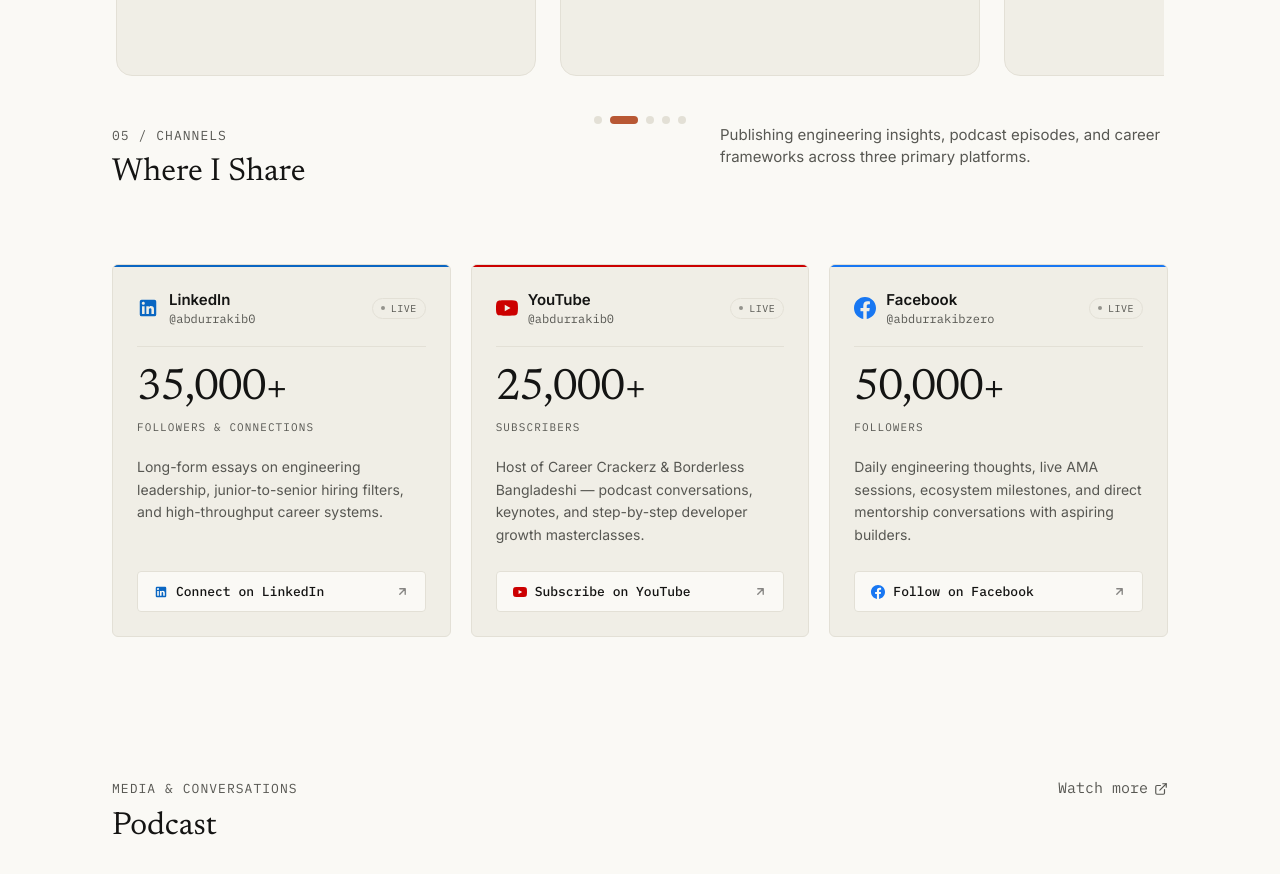
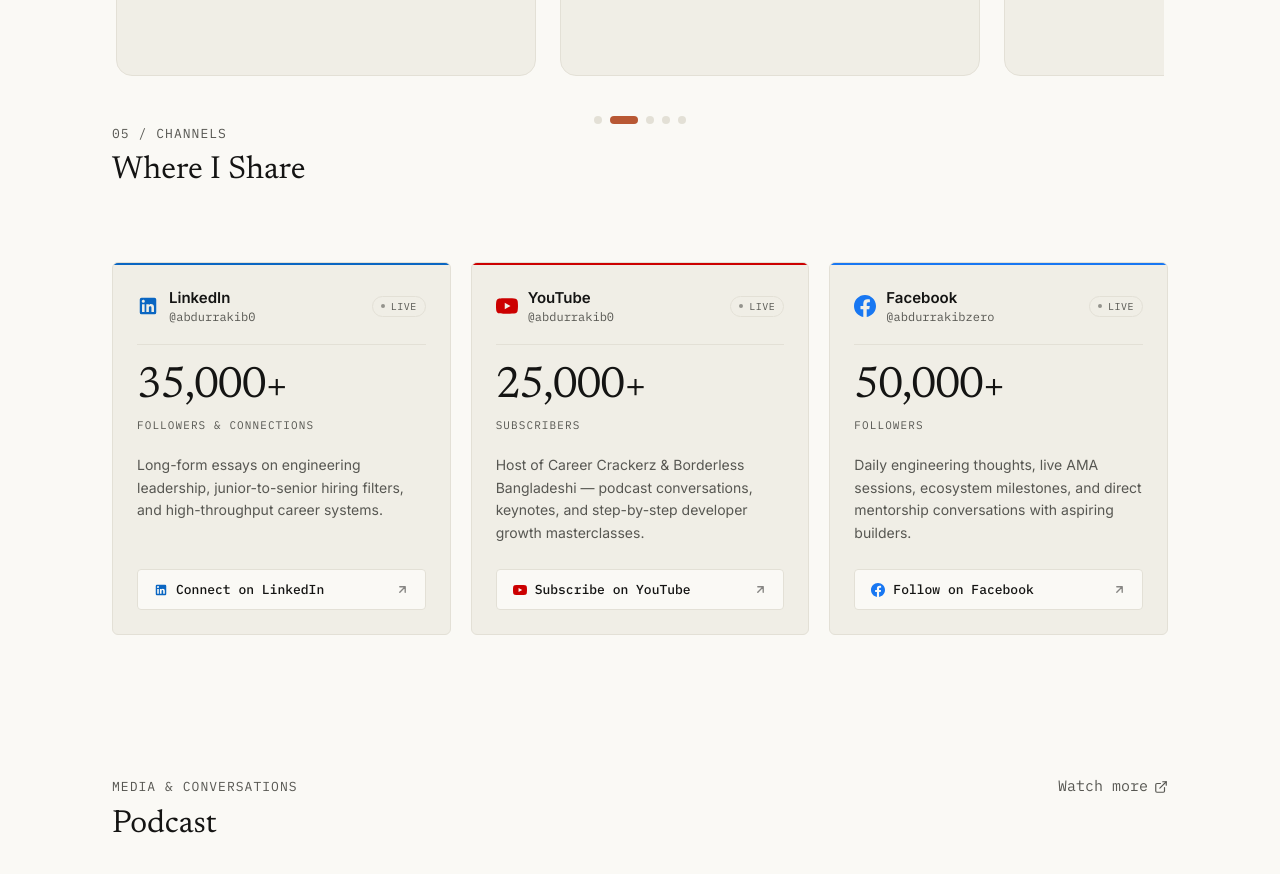
Before and after one commit to abdurrakib0/rakibxyz-2026, a Next.js app in the folder nextjs/: page / in a window 1280 px wide. Shown: the part 2120-2994 px from the top of the page. Built offline with nearby package versions, Linux system fonts and the light colour scheme; no server answers.

Commit message:
Remove subtitle text from Where I Share section header

```diff
--- a/nextjs/components/WhereIShareSection.tsx
+++ b/nextjs/components/WhereIShareSection.tsx
@@ -248,9 +248,6 @@ export default function WhereIShareSection({ siteInfo }: WhereIShareSectionProps
           <span className="section-label">05 / Channels</span>
           <h2 className="section-title">Where I Share</h2>
         </div>
-        <p className="text-[0.9375rem] text-[var(--ink-muted)] max-w-md hidden md:block">
-          Publishing engineering insights, podcast episodes, and career frameworks across three primary platforms.
-        </p>
       </div>
 
       {/* Cards */}
```
